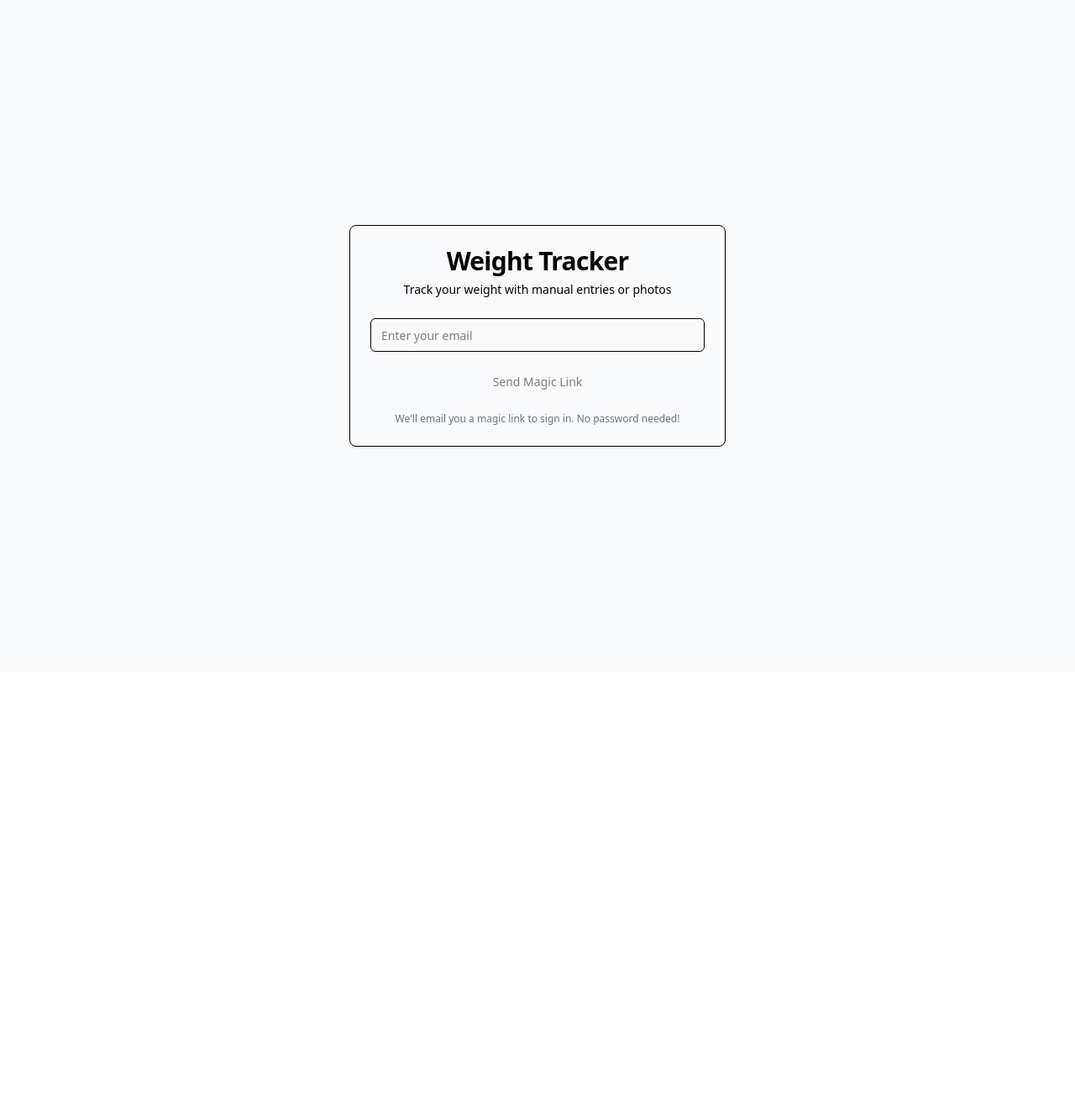
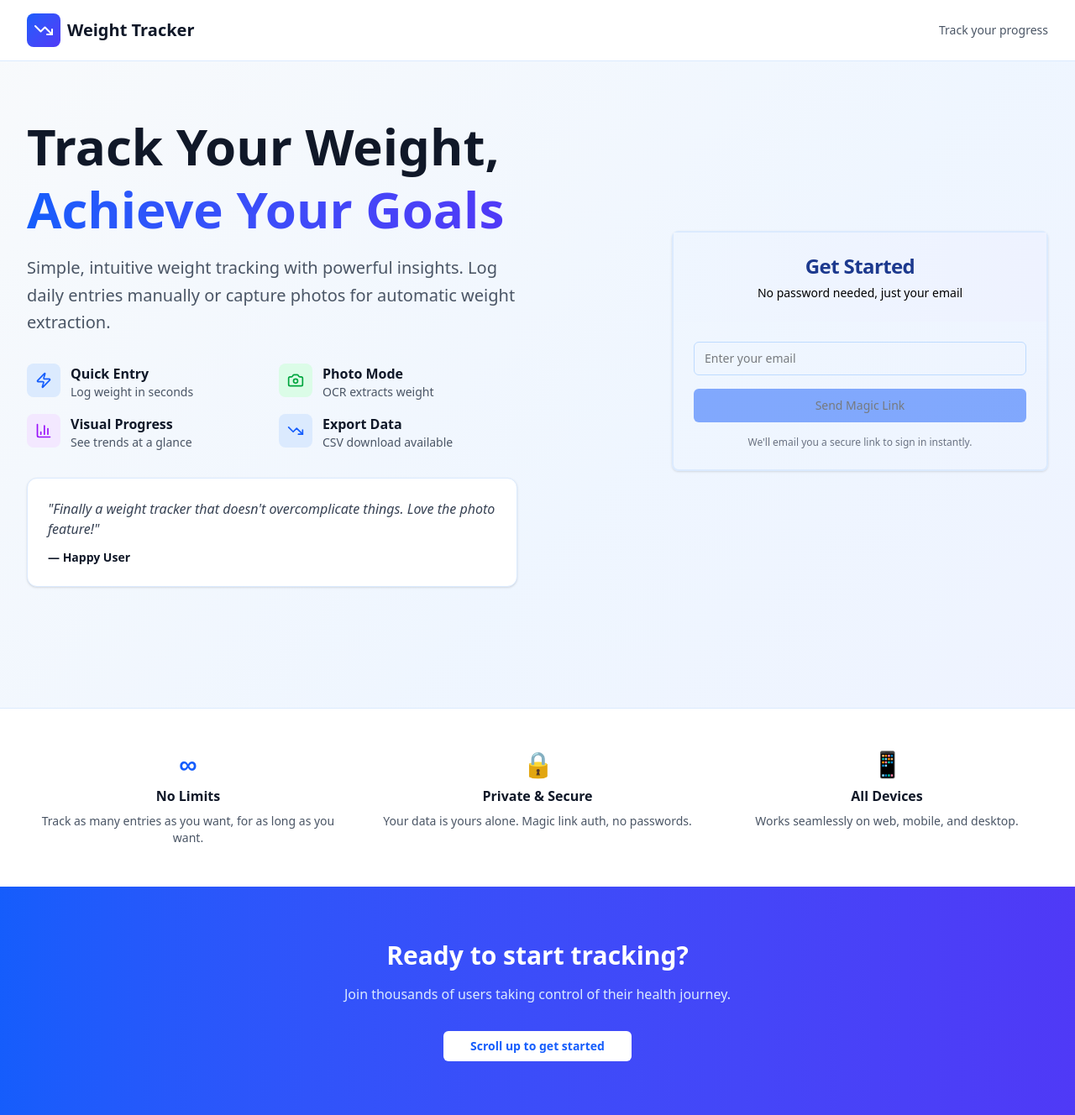
Before and after one commit to rdzcn/weight-tracker, a React (Vite) app in the folder client/: page / in a window 1280 px wide. Shown: the whole page at 84% size. Before the commit the page ends 800 px from the top, so only its background shows below. Built offline with nearby package versions, Linux system fonts and the light colour scheme; no server answers.

Commit message:
fix types

```diff
--- a/client/src/components/LandingPage.tsx
+++ b/client/src/components/LandingPage.tsx
@@ -9,7 +9,8 @@ import {
   DialogHeader,
   DialogTitle,
 } from './ui/dialog'
-import { User, API_URL } from '../lib/auth'
+import { type User, API_URL } from '../lib/auth'
+import { Zap, TrendingDown, BarChart3, Camera } from 'lucide-react'
 
 interface ModalState {
   isOpen: boolean
@@ -17,10 +18,13 @@ interface ModalState {
   message: string
   type: 'error' | 'success' | 'info'
   action?: () => void
-  actionLabel?: string
 }
 
-export function LandingPage({ onLogin }: { onLogin: (user: User, token: string) => void }) {
+interface LoginFormProps {
+  onLogin: (user: User, token: string) => void
+}
+
+function LoginForm({ onLogin }: LoginFormProps) {
   const [email, setEmail] = useState('')
   const [isLoading, setIsLoading] = useState(false)
   const [emailSent, setEmailSent] = useState(false)
@@ -31,17 +35,6 @@ export function LandingPage({ onLogin }: { onLogin: (user: User, token: string)
     message: '',
     type: 'error',
   })
-
-  useEffect(() => {
-    // Check for magic link token in URL
-    const params = new URLSearchParams(window.location.search)
-    const token = params.get('token')
-    const path = window.location.pathname
-
-    if (path === '/auth/verify' && token) {
-      verifyMagicLink(token)
-    }
-  }, [])
 
   const showModal = (title: string, message: string, type: 'error' | 'success' | 'info' = 'info', action?: () => void) => {
     setModal({ isOpen: true, title, message, type, action })
@@ -57,7 +50,6 @@ export function LandingPage({ onLogin }: { onLogin: (user: User, token: string)
       }
       const data = await response.json()
       onLogin(data.user, data.access_token)
-      // Clear URL params
       window.history.replaceState({}, '', '/')
     } catch (error) {
       showModal(
@@ -103,9 +95,19 @@ export function LandingPage({ onLogin }: { onLogin: (user: User, token: string)
     }
   }
 
+  // Check for magic link on mount
+  useEffect(() => {
+    const params = new URLSearchParams(window.location.search)
+    const token = params.get('token')
+    const path = window.location.pathname
+
+    if (path === '/auth/verify' && token) {
+      verifyMagicLink(token)
+    }
+  }, [])
+
   if (verifyingToken) {
     return (
-      <div className="min-h-screen bg-gray-50 flex items-center justify-center px-4">
       <Card className="w-full max-w-md">
         <CardContent className="pt-6">
           <div className="text-center">
@@ -114,31 +116,11 @@ export function LandingPage({ onLogin }: { onLogin: (user: User, token: string)
           </div>
         </CardContent>
       </Card>
-        <Dialog open={modal.isOpen} onOpenChange={(isOpen) => !isOpen && setModal({ ...modal, isOpen: false })}>
-          <DialogContent>
-            <DialogHeader>
-              <DialogTitle>{modal.title}</DialogTitle>
-              <DialogDescription>{modal.message}</DialogDescription>
-            </DialogHeader>
-            <div className="flex justify-end gap-2">
-              <Button
-                onClick={() => {
-                  modal.action?.()
-                  setModal({ ...modal, isOpen: false })
-                }}
-              >
-                OK
-              </Button>
-            </div>
-          </DialogContent>
-        </Dialog>
-      </div>
     )
   }
 
   if (emailSent) {
     return (
-      <div className="min-h-screen bg-gray-50 flex items-center justify-center px-4">
       <Card className="w-full max-w-md">
         <CardHeader className="text-center">
           <CardTitle className="text-2xl">Check your email! 📧</CardTitle>
@@ -159,38 +141,17 @@ export function LandingPage({ onLogin }: { onLogin: (user: User, token: string)
           </Button>
         </CardContent>
       </Card>
-        <Dialog open={modal.isOpen} onOpenChange={(isOpen) => !isOpen && setModal({ ...modal, isOpen: false })}>
-          <DialogContent>
-            <DialogHeader>
-              <DialogTitle>{modal.title}</DialogTitle>
-              <DialogDescription>{modal.message}</DialogDescription>
-            </DialogHeader>
-            <div className="flex justify-end gap-2">
-              <Button
-                onClick={() => {
-                  modal.action?.()
-                  setModal({ ...modal, isOpen: false })
-                }}
-              >
-                OK
-              </Button>
-            </div>
-          </DialogContent>
-        </Dialog>
-      </div>
     )
   }
 
   return (
-    <div className="min-h-screen bg-gray-50 flex items-center justify-center px-4">
-      <Card className="w-full max-w-md">
-        <CardHeader className="text-center">
-          <CardTitle className="text-3xl">Weight Tracker</CardTitle>
-          <CardDescription>
-            Track your weight with manual entries or photos
-          </CardDescription>
+    <>
+      <Card className="w-full max-w-md border-2 border-blue-100">
+        <CardHeader className="text-center bg-gradient-to-r from-blue-50 to-indigo-50">
+          <CardTitle className="text-2xl text-blue-900">Get Started</CardTitle>
+          <CardDescription>No password needed, just your email</CardDescription>
         </CardHeader>
-        <CardContent className="space-y-4">
+        <CardContent className="space-y-4 pt-6">
           <div className="space-y-2">
             <Input
               type="email"
@@ -199,17 +160,18 @@ export function LandingPage({ onLogin }: { onLogin: (user: User, token: string)
               onChange={(e) => setEmail(e.target.value)}
               onKeyDown={handleKeyPress}
               disabled={isLoading}
+              className="border-blue-200"
             />
           </div>
           <Button
-            className="w-full"
+            className="w-full bg-blue-600 hover:bg-blue-700"
             onClick={requestMagicLink}
             disabled={isLoading || !email}
           >
             {isLoading ? 'Sending...' : 'Send Magic Link'}
           </Button>
           <p className="text-xs text-gray-500 text-center">
-            We'll email you a magic link to sign in. No password needed!
+            We'll email you a secure link to sign in instantly.
           </p>
         </CardContent>
       </Card>
@@ -232,6 +194,134 @@ export function LandingPage({ onLogin }: { onLogin: (user: User, token: string)
           </div>
         </DialogContent>
       </Dialog>
+    </>
+  )
+}
+
+export function LandingPage({ onLogin }: { onLogin: (user: User, token: string) => void }) {
+  return (
+    <div className="min-h-screen bg-gradient-to-br from-slate-50 via-blue-50 to-indigo-50">
+      {/* Navbar */}
+      <nav className="border-b border-blue-100 bg-white/95 backdrop-blur">
+        <div className="max-w-7xl mx-auto px-4 sm:px-6 lg:px-8 py-4 flex justify-between items-center">
+          <div className="flex items-center gap-2">
+            <div className="w-10 h-10 bg-gradient-to-br from-blue-600 to-indigo-600 rounded-lg flex items-center justify-center">
+              <TrendingDown className="w-6 h-6 text-white" />
+            </div>
+            <span className="text-xl font-bold text-gray-900">Weight Tracker</span>
+          </div>
+          <div className="text-sm text-gray-600">Track your progress</div>
+        </div>
+      </nav>
+
+      {/* Hero Section */}
+      <div className="max-w-7xl mx-auto px-4 sm:px-6 lg:px-8 py-16">
+        <div className="grid grid-cols-1 lg:grid-cols-2 gap-12 items-center">
+          {/* Left side - Content */}
+          <div className="space-y-8">
+            <div className="space-y-4">
+              <h1 className="text-5xl lg:text-6xl font-bold text-gray-900 leading-tight">
+                Track Your Weight, <span className="text-transparent bg-clip-text bg-gradient-to-r from-blue-600 to-indigo-600">Achieve Your Goals</span>
+              </h1>
+              <p className="text-xl text-gray-600 leading-relaxed">
+                Simple, intuitive weight tracking with powerful insights. Log daily entries manually or capture photos for automatic weight extraction.
+              </p>
+            </div>
+
+            {/* Features Grid */}
+            <div className="grid grid-cols-2 gap-4">
+              <div className="flex gap-3 items-start">
+                <div className="w-10 h-10 bg-blue-100 rounded-lg flex items-center justify-center flex-shrink-0">
+                  <Zap className="w-5 h-5 text-blue-600" />
+                </div>
+                <div>
+                  <h3 className="font-semibold text-gray-900">Quick Entry</h3>
+                  <p className="text-sm text-gray-600">Log weight in seconds</p>
+                </div>
+              </div>
+
+              <div className="flex gap-3 items-start">
+                <div className="w-10 h-10 bg-green-100 rounded-lg flex items-center justify-center flex-shrink-0">
+                  <Camera className="w-5 h-5 text-green-600" />
+                </div>
+                <div>
+                  <h3 className="font-semibold text-gray-900">Photo Mode</h3>
+                  <p className="text-sm text-gray-600">OCR extracts weight</p>
+                </div>
+              </div>
+
+              <div className="flex gap-3 items-start">
+                <div className="w-10 h-10 bg-purple-100 rounded-lg flex items-center justify-center flex-shrink-0">
+                  <BarChart3 className="w-5 h-5 text-purple-600" />
+                </div>
+                <div>
+                  <h3 className="font-semibold text-gray-900">Visual Progress</h3>
+                  <p className="text-sm text-gray-600">See trends at a glance</p>
+                </div>
+              </div>
+
+              <div className="flex gap-3 items-start">
+                <div className="w-10 h-10 bg-blue-100 rounded-lg flex items-center justify-center flex-shrink-0">
+                  <TrendingDown className="w-5 h-5 text-blue-600" />
+                </div>
+                <div>
+                  <h3 className="font-semibold text-gray-900">Export Data</h3>
+                  <p className="text-sm text-gray-600">CSV download available</p>
+                </div>
+              </div>
+            </div>
+
+            {/* Testimonial */}
+            <div className="bg-white rounded-xl p-6 border border-blue-100 shadow-sm">
+              <p className="text-gray-700 italic mb-3">
+                "Finally a weight tracker that doesn't overcomplicate things. Love the photo feature!"
+              </p>
+              <p className="text-sm font-semibold text-gray-900">— Happy User</p>
+            </div>
+          </div>
+
+          {/* Right side - Login Form */}
+          <div className="flex justify-center lg:justify-end">
+            <div className="w-full max-w-md">
+              <LoginForm onLogin={onLogin} />
+            </div>
+          </div>
+        </div>
+      </div>
+
+      {/* Footer with Benefits */}
+      <div className="bg-white border-t border-blue-100 mt-20">
+        <div className="max-w-7xl mx-auto px-4 sm:px-6 lg:px-8 py-12">
+          <div className="grid grid-cols-1 md:grid-cols-3 gap-8">
+            <div className="text-center">
+              <div className="text-3xl font-bold text-blue-600 mb-2">∞</div>
+              <h3 className="font-semibold text-gray-900 mb-2">No Limits</h3>
+              <p className="text-gray-600 text-sm">Track as many entries as you want, for as long as you want.</p>
+            </div>
+            <div className="text-center">
+              <div className="text-3xl font-bold text-blue-600 mb-2">🔒</div>
+              <h3 className="font-semibold text-gray-900 mb-2">Private & Secure</h3>
+              <p className="text-gray-600 text-sm">Your data is yours alone. Magic link auth, no passwords.</p>
+            </div>
+            <div className="text-center">
+              <div className="text-3xl font-bold text-blue-600 mb-2">📱</div>
+              <h3 className="font-semibold text-gray-900 mb-2">All Devices</h3>
+              <p className="text-gray-600 text-sm">Works seamlessly on web, mobile, and desktop.</p>
+            </div>
+          </div>
+        </div>
+      </div>
+
+      {/* CTA Section */}
+      <div className="bg-gradient-to-r from-blue-600 to-indigo-600 py-16">
+        <div className="max-w-3xl mx-auto text-center px-4">
+          <h2 className="text-3xl font-bold text-white mb-4">Ready to start tracking?</h2>
+          <p className="text-blue-100 mb-8">Join thousands of users taking control of their health journey.</p>
+          <Button className="bg-white text-blue-600 hover:bg-blue-50 font-semibold px-8 py-2 h-auto">
+            Scroll up to get started
+          </Button>
+        </div>
+      </div>
     </div>
   )
 }
--- a/client/src/components/WeightChart.tsx
+++ b/client/src/components/WeightChart.tsx
@@ -9,7 +9,7 @@ import {
   ResponsiveContainer,
 } from 'recharts'
 import { Card, CardContent, CardHeader, CardTitle } from '../components/ui/card'
-import { WeightEntry } from '../lib/auth'
+import type { WeightEntry } from '../lib/auth';
 
 // Custom X-axis tick: shows HH:mm on top, dd/MM below
 function ChartTick({ x, y, payload }: { x?: number; y?: number; payload?: { value: string } }) {
--- a/client/src/components/WeightTracker.tsx
+++ b/client/src/components/WeightTracker.tsx
@@ -4,7 +4,7 @@ import { zodResolver } from '@hookform/resolvers/zod'
 import { z } from 'zod'
 import { Button } from './ui/button'
 import { Input } from './ui/input'
-import { Card, CardContent, CardHeader, CardTitle, CardDescription } from './ui/card'
+import { Card, CardContent, CardHeader, CardTitle } from './ui/card'
 import {
   Form,
   FormControl,
@@ -30,7 +30,7 @@ import {
 } from './ui/dialog'
 import { Trash2, LogOut, Download, Pencil } from 'lucide-react'
 import { WeightChart } from './WeightChart'
-import { User, WeightEntry, API_URL, authFetch } from '../lib/auth'
+import { type User, type WeightEntry, API_URL, authFetch } from '../lib/auth'
 
 interface ModalState {
   isOpen: boolean
```
Lines whose indentation alone changed are shown as unchanged.
